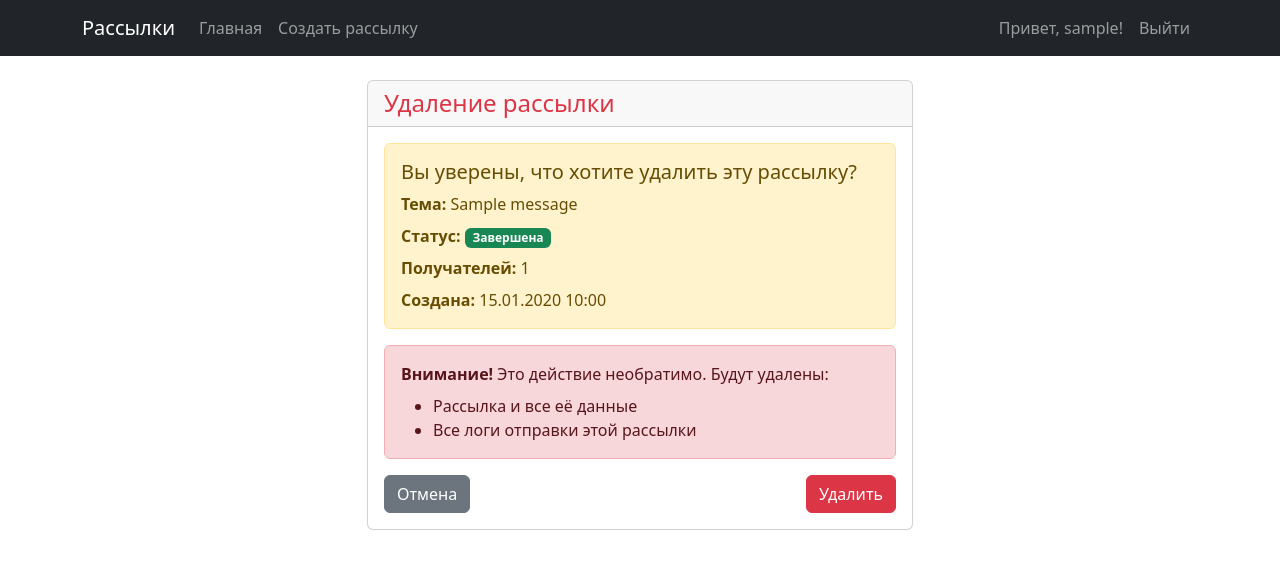
After one commit to eburgcustom/Course_paper_4, a Django app: page /mailing/1/delete/ in a window 1280 px wide. The commit adds this page. Shown: the top 569 px of the page. Run offline with Django 5.2, Linux system fonts and the light colour scheme; a user stored in the database is signed in; tables that the repository leaves empty hold one stand-in row (values such as "Sample post"); some libraries are stand-ins or nearby versions.

Commit message:
some correction for mailing_confirm_delete

```diff
--- /dev/null
+++ b/clients/templates/clients/mailing_confirm_delete.html
@@ -0,0 +1,58 @@
+{% extends 'clients/base.html' %}
+
+{% block title %}Удаление рассылки{% endblock %}
+
+{% block content %}
+<div class="row justify-content-center">
+    <div class="col-md-6">
+        <div class="card">
+            <div class="card-header">
+                <h4 class="mb-0 text-danger">
+                    <i class="bi bi-exclamation-triangle"></i> Удаление рассылки
+                </h4>
+            </div>
+            <div class="card-body">
+                <div class="alert alert-warning">
+                    <h5>Вы уверены, что хотите удалить эту рассылку?</h5>
+                    <p class="mb-2">
+                        <strong>Тема:</strong> {{ object.message.subject }}
+                    </p>
+                    <p class="mb-2">
+                        <strong>Статус:</strong>
+                        <span class="badge bg-{{ object.status|yesno:'success,secondary,danger,warning,info' }}">
+                            {{ object.get_status_display }}
+                        </span>
+                    </p>
+                    <p class="mb-2">
+                        <strong>Получателей:</strong> {{ object.recipients.count }}
+                    </p>
+                    <p class="mb-0">
+                        <strong>Создана:</strong> {{ object.created_at|date:"d.m.Y H:i" }}
+                    </p>
+                </div>
+
+                <div class="alert alert-danger">
+                    <i class="bi bi-exclamation-triangle"></i>
+                    <strong>Внимание!</strong> Это действие необратимо. Будут удалены:
+                    <ul class="mb-0 mt-2">
+                        <li>Рассылка и все её данные</li>
+                        <li>Все логи отправки этой рассылки</li>
+                    </ul>
+                </div>
+
+                <form method="post">
+                    {% csrf_token %}
+                    <div class="d-flex justify-content-between">
+                        <a href="{% url 'clients:mailing_detail' object.id %}" class="btn btn-secondary">
+                            <i class="bi bi-arrow-left"></i> Отмена
+                        </a>
+                        <button type="submit" class="btn btn-danger">
+                            <i class="bi bi-trash"></i> Удалить
+                        </button>
+                    </div>
+                </form>
+            </div>
+        </div>
+    </div>
+</div>
+{% endblock %}
```
Also changed, not shown: clients/templates/clients/mailing_detail.html (+12 -3 lines).
